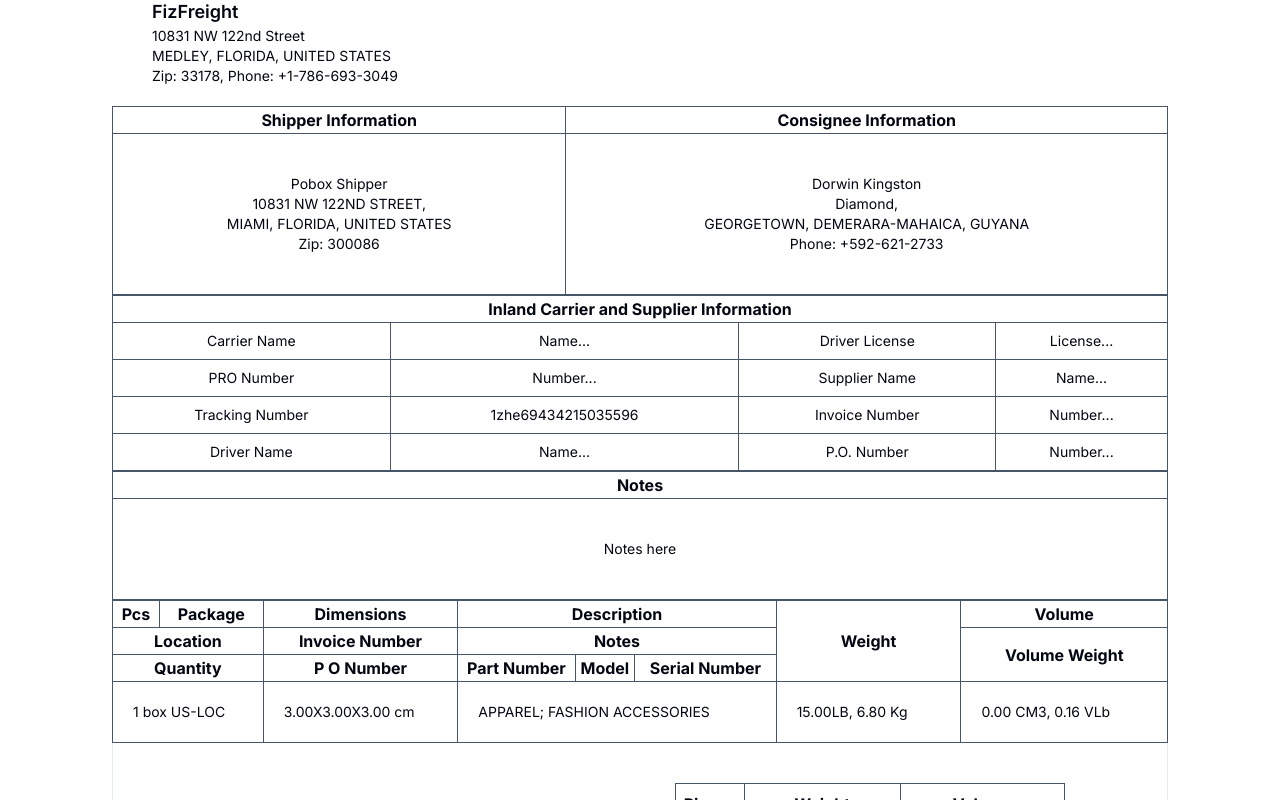
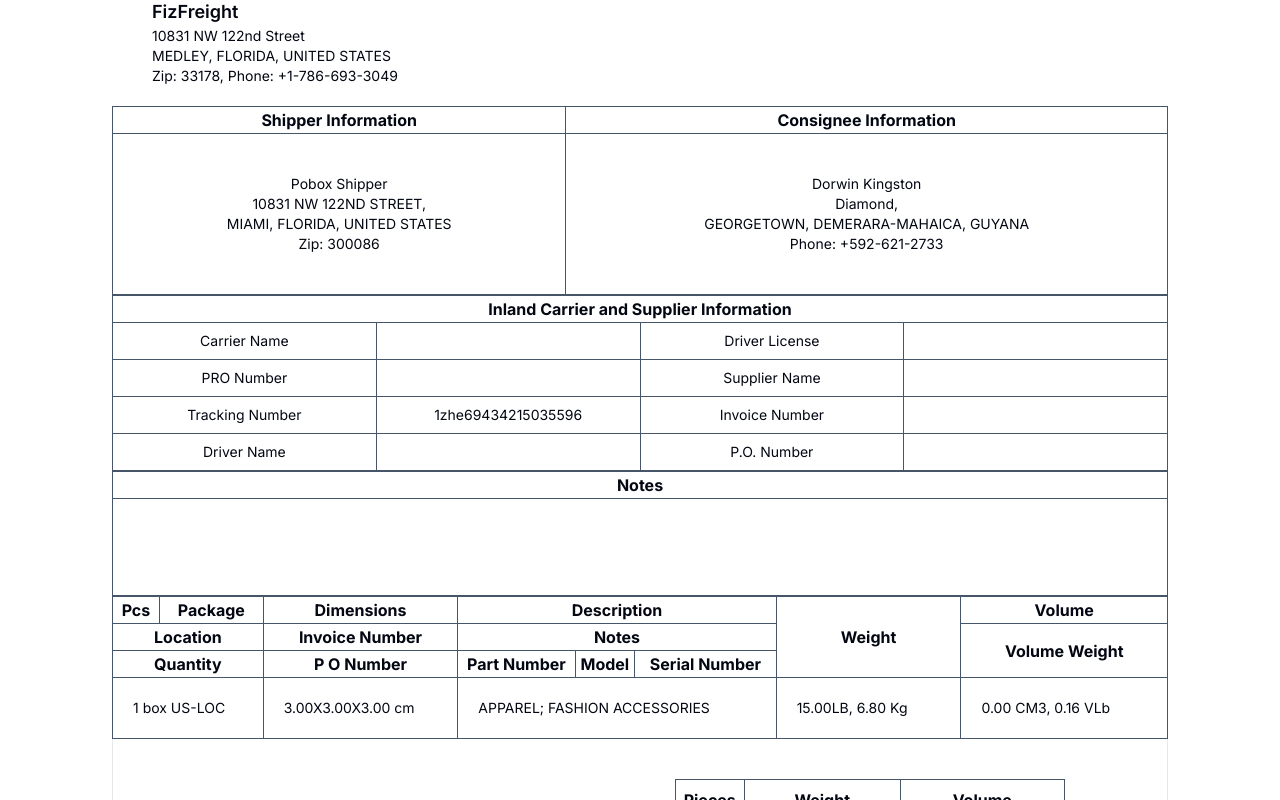
Before and after one commit to stephonfraser/fizfreight, a Next.js app: page /workspace/receipt in a window 1280 px wide. Shown: the part 454-1254 px from the top of the page. Built offline with nearby package versions, Linux system fonts and the light colour scheme.

Commit message:
Installed missing packages and marked crypto as false in browser

```diff
--- a/app/workspace/components/WarehouseReceipt.tsx
+++ b/app/workspace/components/WarehouseReceipt.tsx
@@ -79,7 +79,7 @@
           </tbody>
 
         </table>
-        <table className='w-full text-center table-auto border-collapse border border-slate-500'>
+        <table className='w-full text-center table-fixed border-collapse border border-slate-500'>
           <thead>
             <tr>
               <th className='border border-slate-600' colSpan={4}>Inland Carrier and Supplier Information</th>
@@ -91,13 +91,13 @@
                 Carrier Name
               </td>
               <td className='border border-slate-600 p-2 text-sm'>
-                Name...
+
               </td>
               <td className='border border-slate-600 p-2 text-sm'>
                 Driver License
               </td>
               <td className='border border-slate-600 p-2 text-sm'>
-                License...
+
               </td>
             </tr>
             <tr>
@@ -105,13 +105,13 @@
                 PRO Number
               </td>
               <td className='border border-slate-600 p-2 text-sm'>
-                Number...
+
               </td>
               <td className='border border-slate-600 p-2 text-sm'>
                 Supplier Name
               </td>
               <td className='border border-slate-600 p-2 text-sm'>
-                Name...
+
               </td>
             </tr>
             <tr>
@@ -125,7 +125,7 @@
                 Invoice Number
               </td>
               <td className='border border-slate-600 p-2 text-sm'>
-                Number...
+
               </td>
             </tr>
             <tr>
@@ -133,18 +133,18 @@
                 Driver Name
               </td>
               <td className='border border-slate-600 p-2 text-sm'>
-                Name...
+
               </td>
               <td className='border border-slate-600 p-2 text-sm'>
                 P.O. Number
               </td>
               <td className='border border-slate-600 p-2 text-sm'>
-                Number...
+
               </td>
             </tr>
           </tbody>
         </table>
-        <table className='w-full text-center table-auto border-collapse border border-slate-500'>
+        <table className='w-full text-center table-fixed border-collapse border border-slate-500'>
           <thead>
             <tr>
               <th className='border border-slate-600'>Notes</th>
@@ -152,7 +152,7 @@
           </thead>
           <tbody>
             <tr>
-              <td className='border border-slate-600 p-10 text-sm'>Notes here</td>
+              <td className='border border-slate-600 p-12 text-sm'></td>
             </tr>
           </tbody>
         </table>
--- a/package.json
+++ b/package.json
@@ -26,14 +26,17 @@
     "clsx": "^2.1.1",
     "cmdk": "^1.0.0",
     "date-fns": "^3.6.0",
+    "fs": "^0.0.1-security",
     "lucide-react": "^0.383.0",
     "next": "14.2.3",
     "nodemailer": "^6.9.14",
+    "path": "^0.12.7",
     "react": "^18",
     "react-day-picker": "^8.10.1",
     "react-dom": "^18",
     "react-hook-form": "^7.51.5",
     "react-icons": "^5.2.1",
+    "stream": "^0.0.3",
     "tailwind-merge": "^2.3.0",
     "tailwindcss-animate": "^1.0.7",
     "zod": "^3.23.8"
@@ -47,5 +50,8 @@
     "postcss": "^8",
     "tailwindcss": "^3.4.1",
     "typescript": "^5"
+  },
+  "browser": {
+      "crypto": false
   }
 }
```
Also changed, not shown: 1 other file (tests, documents, lock files or other folders).
